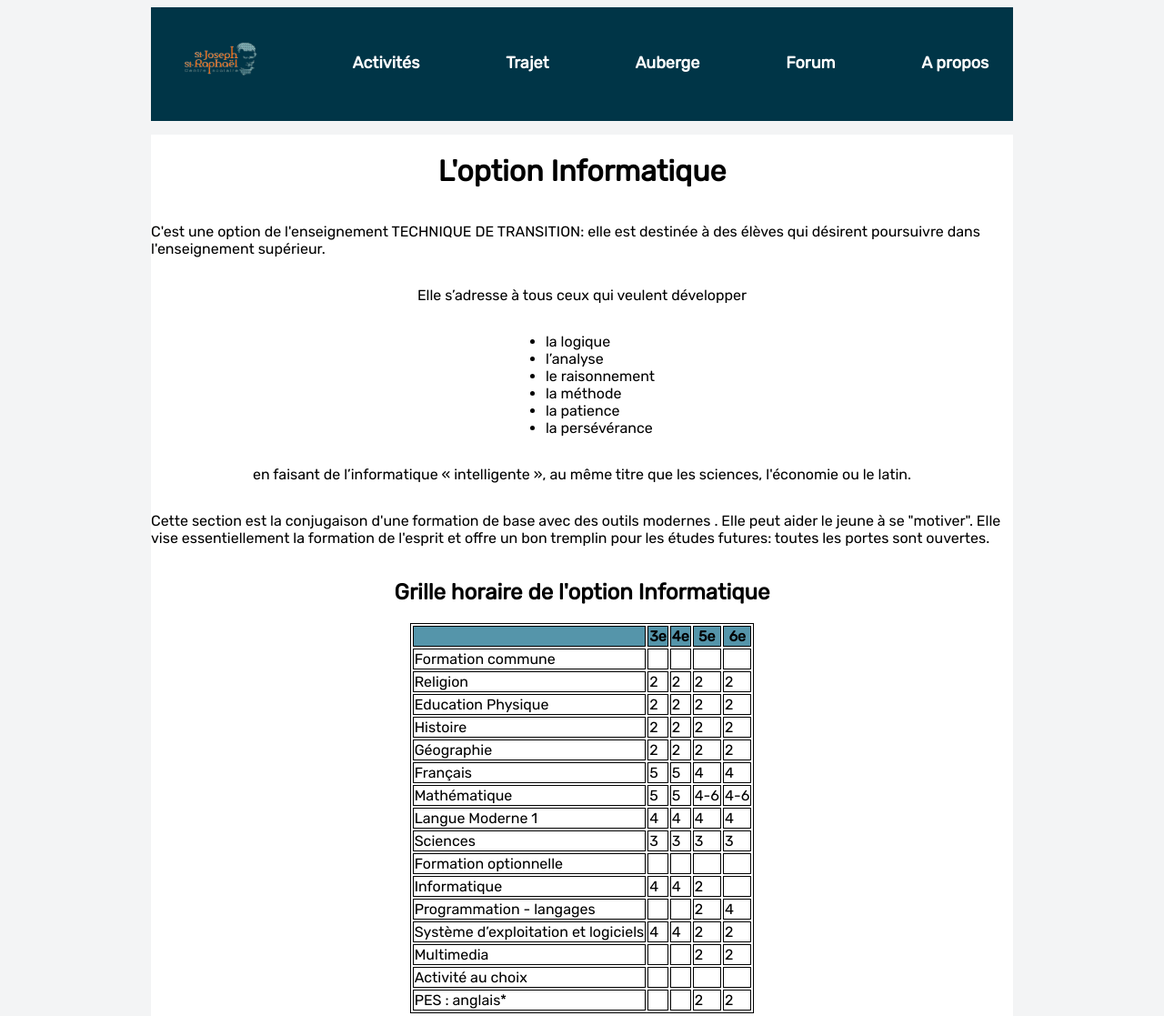
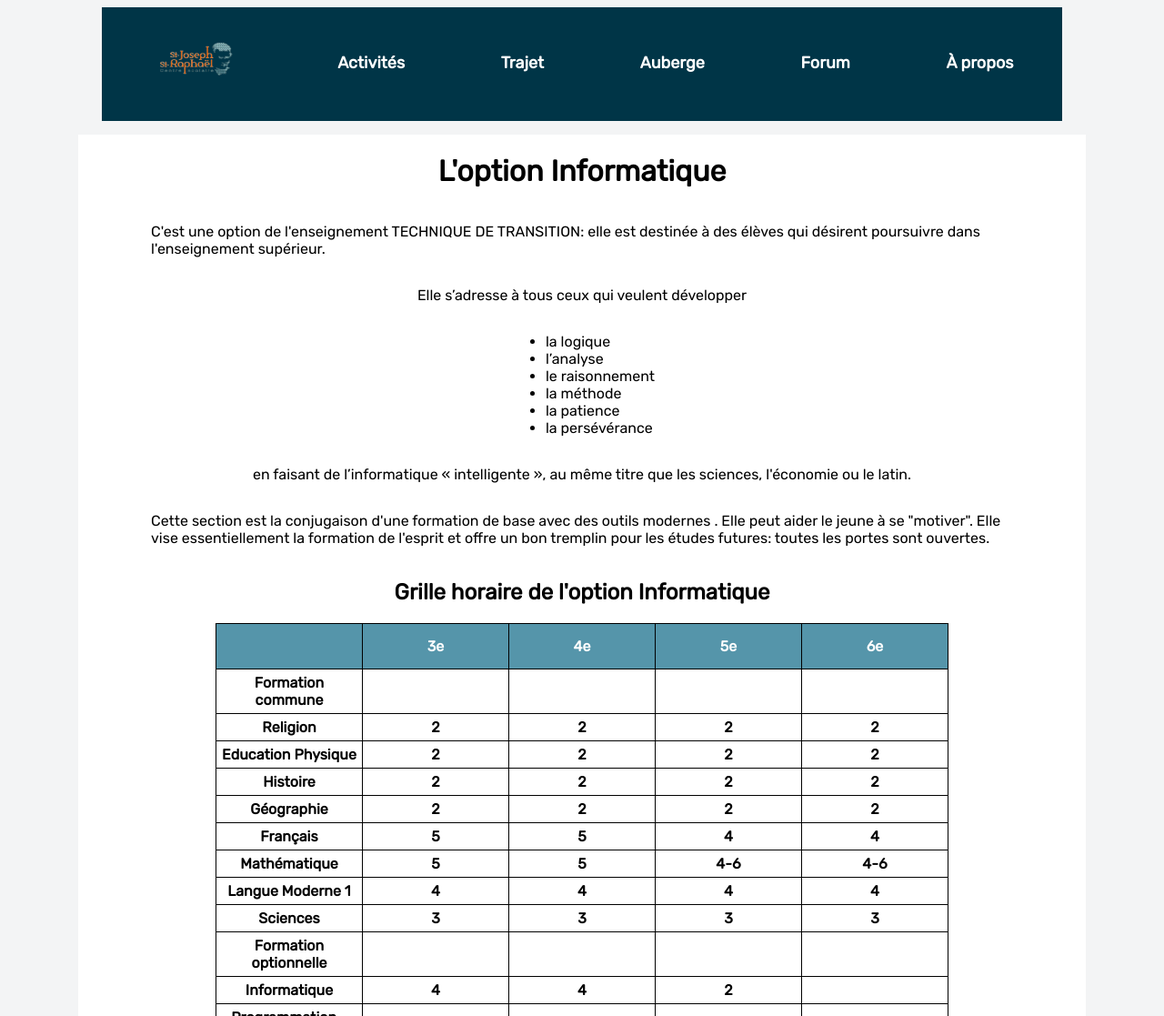
Before and after one commit to Skyral1/Porte-Ouvertes, a plain HTML site: page index.html in a window 1280 px wide. Shown: the top 1117 px of the page at 91% size. Drawn offline with Linux system fonts and the light colour scheme.

Commit message:
smooth scroll + nav bar plus grande + table v2

```diff
--- a/assets/css/style.css
+++ b/assets/css/style.css
@@ -7,6 +7,7 @@
 * {
 	font-family: "Rubik", sans-serif;
 	text-decoration: none;
+	scroll-behavior: smooth;
 }
 
 a {
@@ -28,7 +29,7 @@ nav {
 	gap: 10%;
 	padding: 32px 0px;
 	background-color: #003547;
-	width: 75%;
+	width: 83.6%;
 	margin: auto;
 }
 
@@ -67,6 +68,7 @@ main {
 	display: flex;
 	flex-direction: column;
 	align-items: center;
+	padding: 0 5em;
 }
 
 /* Buttons */
@@ -89,14 +91,24 @@ main {
 
 /* Table */
 
-table,
-th,
-td {
-	border: 1px solid black;
+table {
+	border-collapse: collapse;
+	font-weight: bold;
+}
+th {
+	background-color:#5595aa;
+	Color:white;
+}
+th, td {
+	width:150px;
+	text-align:center;
+	border:1px solid black;
+	padding:5px
 }
 
 .table_title {
 	background-color: #5595aa;
+	height: 50px;
 }
 
 /* Responsive */
--- a/index.html
+++ b/index.html
@@ -31,7 +31,7 @@
 					<p>Forum</p>
 				</a>
 				<a class="nav-item" href="./info.html">
-					<p>A propos</p>
+					<p>À propos</p>
 				</a>
 			</nav>
 		</header>
```
